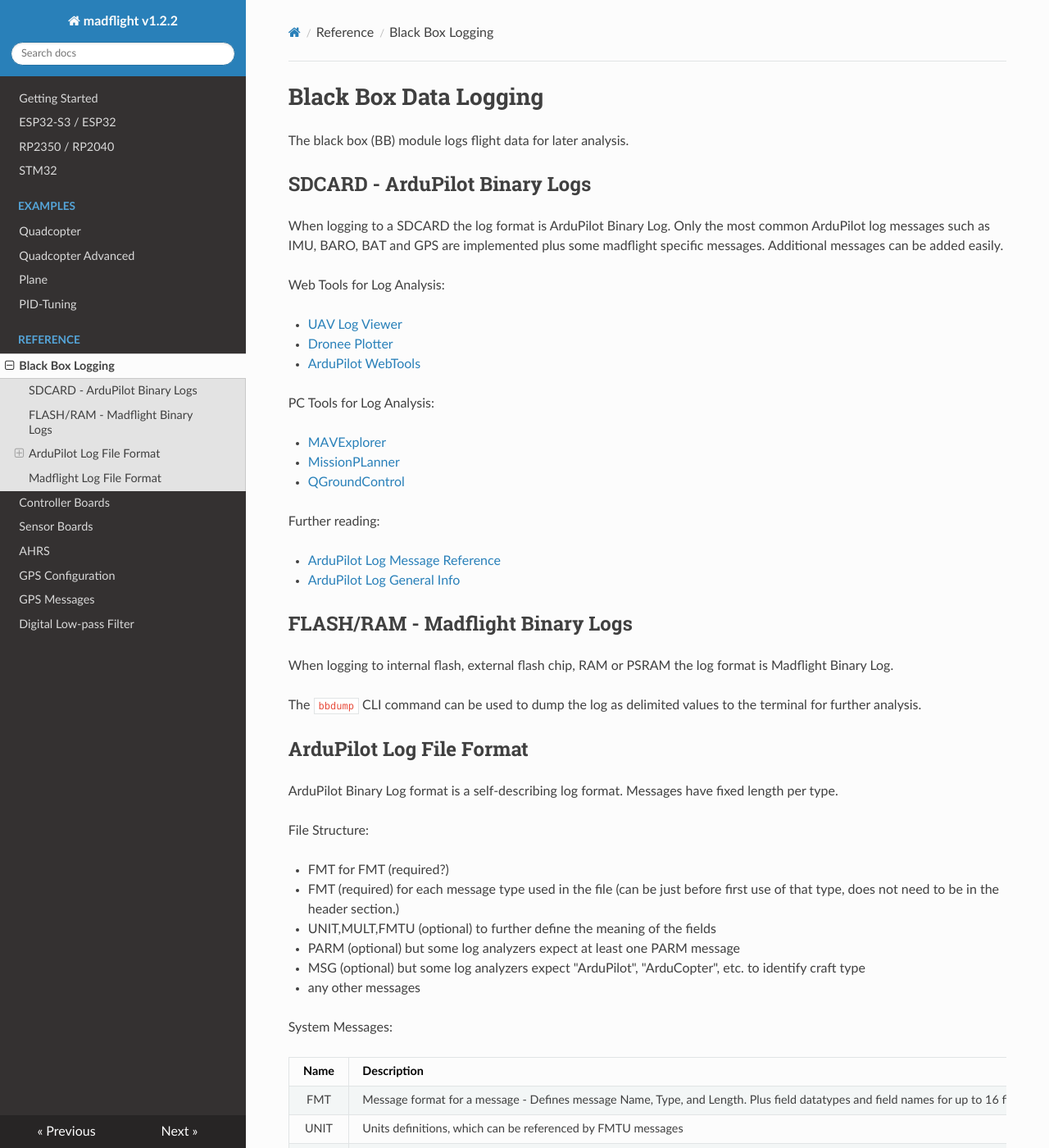
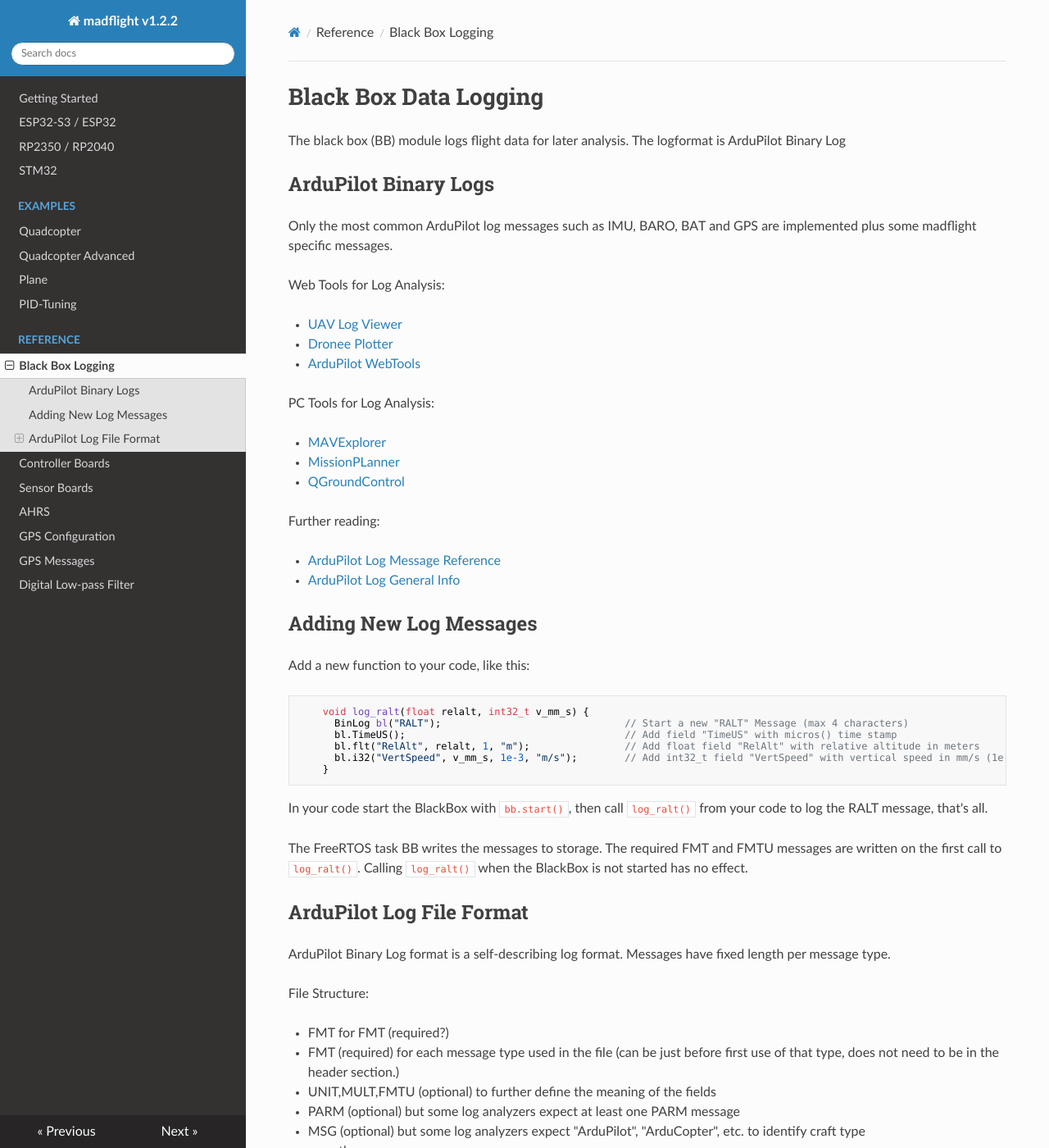
Before and after one commit to qqqlab/madflight-docs, an MkDocs documentation site: the page built from docs/Black-Box.md, in a window 1280 px wide and 1400 px high. Shown: the whole window at 82% size. Built offline with MkDocs 1.6.1, drawn with Linux system fonts in a browser that asks for light colours; nearby versions of some CDN libraries; some of the changed text lies outside the part shown.

Commit message:
Update Black-Box.md

````diff
--- a/docs/Black-Box.md
+++ b/docs/Black-Box.md
@@ -1,10 +1,10 @@
 # Black Box Data Logging
 
-The black box (BB) module logs flight data for later analysis.
+The black box (BB) module logs flight data for later analysis. The logformat is ArduPilot Binary Log
 
-## SDCARD - ArduPilot Binary Logs
+## ArduPilot Binary Logs
 
-When logging to a SDCARD the log format is ArduPilot Binary Log. Only the most common ArduPilot log messages such as IMU, BARO, BAT and GPS are implemented plus some madflight specific messages. Additional messages can be added easily.
+Only the most common ArduPilot log messages such as IMU, BARO, BAT and GPS are implemented plus some madflight specific messages.
 
 Web Tools for Log Analysis:
 
@@ -23,15 +23,25 @@ Further reading:
  - [ArduPilot Log Message Reference](https://ardupilot.org/copter/docs/logmessages.html)
  - [ArduPilot Log General Info](https://ardupilot.org/dev/docs/common-logs.html)
 
-## FLASH/RAM - Madflight Binary Logs
+## Adding New Log Messages
 
-When logging to internal flash, external flash chip, RAM or PSRAM the log format is Madflight Binary Log.
+Add a new function to your code, like this:
 
-The `bbdump` CLI command can be used to dump the log as delimited values to the terminal for further analysis.
+```C
+    void log_ralt(float relalt, int32_t v_mm_s) {
+      BinLog bl("RALT");                               // Start a new "RALT" Message (max 4 characters)
+      bl.TimeUS();                                     // Add field "TimeUS" with micros() time stamp
+      bl.flt("RelAlt", relalt, 1, "m");                // Add float field "RelAlt" with relative altitude in meters
+      bl.i32("VertSpeed", v_mm_s, 1e-3, "m/s");        // Add int32_t field "VertSpeed" with vertical speed in mm/s (1e-3 * m/s)
+    }
+```
+In your code start the BlackBox with `bb.start()`, then call `log_ralt()` from your code to log the RALT message, that's all.
+
+The FreeRTOS task BB writes the messages to storage. The required FMT and FMTU messages are written on the first call to `log_ralt()`. Calling `log_ralt()` when the BlackBox is not started has no effect.
 
 ## ArduPilot Log File Format
 
-ArduPilot Binary Log format is a self-describing log format. Messages have fixed length per type.
+ArduPilot Binary Log format is a self-describing log format. Messages have fixed length per message type.
 
 File Structure:
 
@@ -57,21 +67,21 @@ Each message has the following format:
 
 |Name|Bytes|Description|
 |:-:|:-:|-|
-Header|2|0xA3 0x95
-Type|1| As defined in the FMT message
-Payload|up to 252| Message data, fixed length per message as defined in FMT message, little endian
+Header  |         2 | 0xA3 0x95
+Type    |         1 | As defined in the FMT message
+Payload | up to 252 | Message data, fixed length per message as defined in FMT message, little endian
 
-The format of each message Type is defined in a FMT message:
+The format of each message Type is defined in a FMT message.
 
 |Name|Bytes|Description|
 |:-:|:-:|-|
-Header|2|0xA3 0x95
-FMT Type|1|0x80 (FMT is the only message with a fixed identifier)
-Type   |  1 | unique-to-this-log identifier for message being defined
-Length  |  1 | the number of bytes taken up by this message (including all headers)
-Name    |  4 | name of the message being defined
-Format   | 16 | character string defining the C-storage-type of the fields in this message
-Columns  | 64 | a comma separated list of column labels of the message being defined
+Header   |  2 | 0xA3 0x95
+FMT Type |  1 | 0x80 (FMT is the only message with a fixed identifier)
+Type     |  1 | Unique-to-this-log identifier for message being defined
+Length   |  1 | The number of bytes taken up by this message (including all headers)
+Name     |  4 | Name of the message being defined
+Format   | 16 | Character string defining the C-storage-type of the fields in this message
+Columns  | 64 | A comma separated list of column labels of the message being defined
 
 Meaning of format characters in the FMT format string:
 
@@ -101,7 +111,7 @@ Meaning of format characters in the FMT format string:
 
 ### Example Binary Messages
 
-Example format (FMT) message for Attitude (ATT), the message is 89 bytes long:
+Example format (FMT) message for Attitude (ATT), the FMT message is 89 bytes long:
 
 ```
 A3 95 80 64 1C 41 54 54 00 51 63 63 63 63 43 43 43 43 42 00
@@ -129,19 +139,15 @@ A3 95 64 CE 85 E1 0A 00 00 00 00 00 00 55 02 3C FF DF FF 00 00 5B 09 01 00 01 00
 
 |Name|Type|Meaning|Hex Data|
 |:-:|-|-|-|
-Header | | A3 95
-Type | 0x64 Attitude | 64
-TimeUS | Q = uint64_t | 0x000000000AE185CE = 182.552014 seconds since start | CE 85 E1 0A 00 00 00 00
-DesRoll | c = int16_t * 100 | 0x0000 = 0.00 | 00 00
-Roll | c = int16_t * 100 | 0x0255 = 5.97 | 55 02
-DesPitch | c = int16_t * 100 | 0xFF3C = -1.96 | 3C FF
-Pitch | c = int16_t * 100 | 0xFFDF = -0.33 | DF FF
-DesYaw | C = uint16_t * 100 | 0x0000 = 0.00 | 00 00
-Yaw | C = uint16_t * 100 | 0x095B = 23.95 | 5B 09
-ErrRP | C = uint16_t * 100 | 0x0001 = 0.01 | 01 00
-ErrYaw | C = uint16_t * 100 | 0x0001 = 0.01 | 01 00
-AEKF |B = uint8_t | 3 | 03
-
-## Madflight Log File Format
-
-Madflight Binary Log format is a self-describing log format. Messages have variable length. Fields are encoded with variable length in order to reduce the size of the messages.
+Header   | Two byte header    | A3 95
+Type     | 0x64 Attitude      | 64
+TimeUS   | 'Q' = uint64_t       | 0x000000000AE185CE = 182.552014 seconds since start | CE 85 E1 0A 00 00 00 00
+DesRoll  | 'c' = int16_t * 100  | 0x0000 = 0.00 | 00 00
+Roll     | 'c' = int16_t * 100  | 0x0255 = 5.97 | 55 02
+DesPitch | 'c' = int16_t * 100  | 0xFF3C = -1.96 | 3C FF
+Pitch    | 'c' = int16_t * 100  | 0xFFDF = -0.33 | DF FF
+DesYaw   | 'C' = uint16_t * 100 | 0x0000 = 0.00 | 00 00
+Yaw      | 'C' = uint16_t * 100 | 0x095B = 23.95 | 5B 09
+ErrRP    | 'C' = uint16_t * 100 | 0x0001 = 0.01 | 01 00
+ErrYaw   | 'C' = uint16_t * 100 | 0x0001 = 0.01 | 01 00
+AEKF     | 'B' = uint8_t        | 3 | 03
````
Also changed, not shown: other parts of docs/Black-Box.md (+7 -7 lines).
